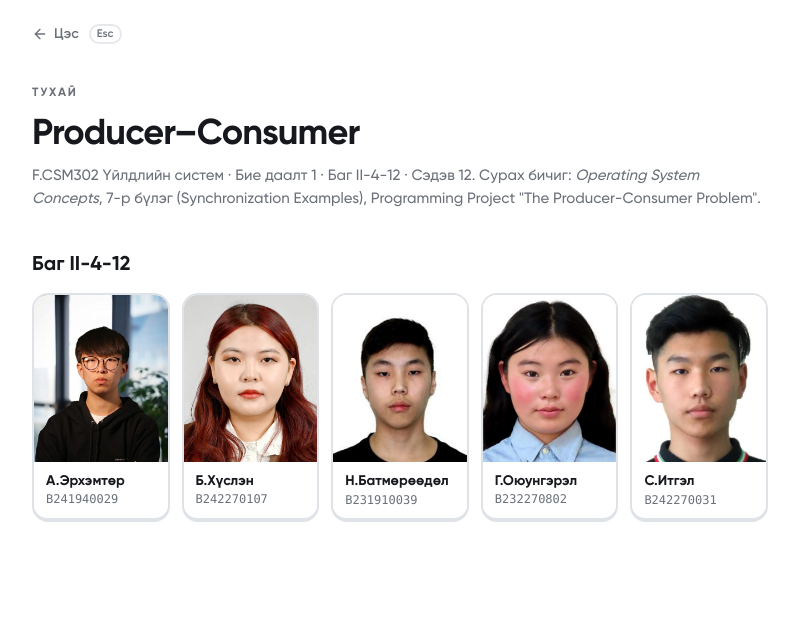
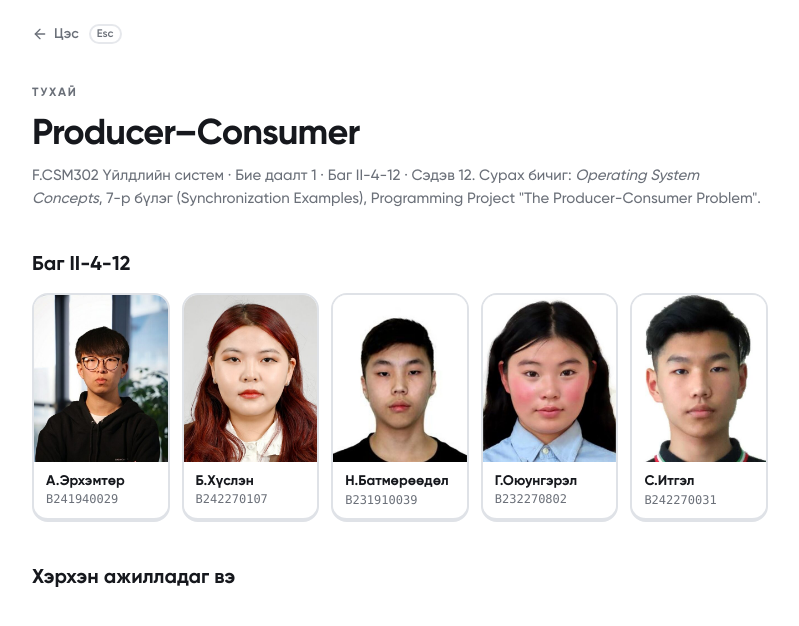
Before and after one commit to khuslenshi/os-bd1-producer-consumer, a Next.js app: page /about-mock in a window 1280 px wide. Shown: the top 626 px of the page, without its empty margins (240-1039 px from the left). Built offline with nearby package versions, Linux system fonts and the light colour scheme.

Commit message:
fix: add flow data and heading to about mock

```diff
--- a/src/app/about-mock/page.tsx
+++ b/src/app/about-mock/page.tsx
@@ -3,6 +3,12 @@ import Image from "next/image"
 import { BackToMenu } from "@/components/back-to-menu"
 
 export const metadata: Metadata = { title: "Тухай (mock) · Producer–Consumer" }
+
+const FLOW = [
+  ["C core", "src/core/pc.c", "pthreads + semaphore (empty, full) + mutex. Thread бүрийн үйлдэл бүрийг нэг JSON мөр болгон хэвлэнэ."],
+  ["Next.js route", "src/app/api/run", "Start дарахад core-ийг шинэ процесс болгон ажиллуулж, мөрүүдийг browser руу шууд дамжуулна. Stop эсвэл хуудсаа хаавал процесс зогсоно."],
+  ["Browser", "src/components", "Event бүрийг буфер, thread chip, timeline, log болгон зурна. Зөвхөн харуулна, синхрончлол бүхэлдээ C дотор явагдана."],
+] as const
 
 // Team II-4-12; photos in public/team/<student code>.jpg
 const TEAM = [
@@ -39,6 +45,10 @@ export default function Page() {
           ))}
         </ul>
       </section>
+
+      <section className="flex flex-col gap-4">
+        <h2 className="text-xl font-bold">Хэрхэн ажилладаг вэ</h2>
+      </section>
     </main>
   )
 }
```
